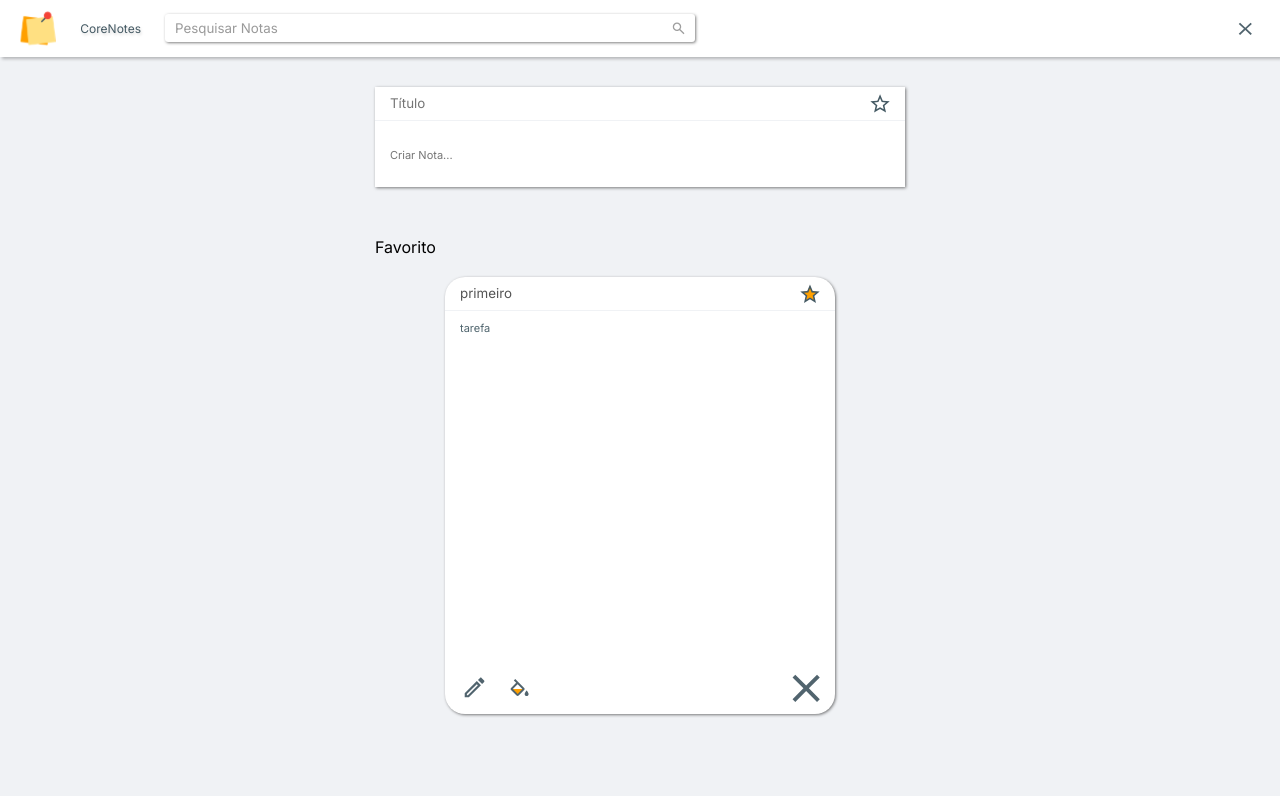
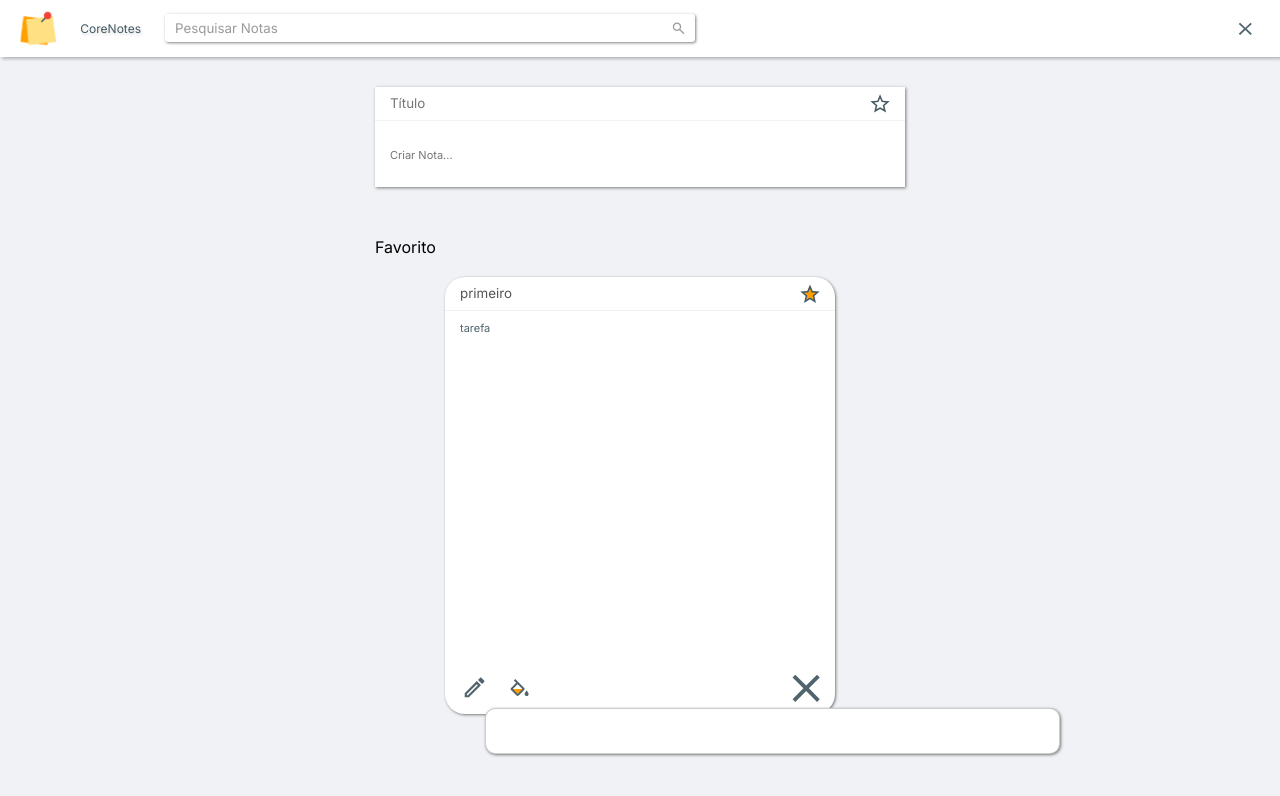
Before and after one commit to luisgustavofaria/todoListViteTs, a React (Vite) app: page / in a window 1280 px wide. Shown: the top 796 px of the page. Built offline with nearby package versions, Linux system fonts and the light colour scheme.

Commit message:
criando colors

```diff
--- a/src/App.tsx
+++ b/src/App.tsx
@@ -1,32 +1,34 @@
-import { ThemeProvider } from "styled-components";
-import { defaultTheme } from "./styles/themes/default";
-import { GlobalStyle } from "./styles/global";
-import { Header } from "./components/Header";
+import { ThemeProvider } from 'styled-components';
+import { defaultTheme } from './styles/themes/default';
+import { GlobalStyle } from './styles/global';
+import { Header } from './components/Header';
 import {
   Container01,
   Container02,
   Container03,
-} from "./components/Container/styles";
-import { Todo } from "./components/Todo";
-import { TodoForm } from "./components/TodoForm";
-import { useState } from "react";
-import { v4 as uuidv4 } from "uuid";
-import { useEffect } from "react";
+} from './components/Container/styles';
+import { Todo } from './components/Todo';
+import { TodoForm } from './components/TodoForm';
+import { useState } from 'react';
+import { v4 as uuidv4 } from 'uuid';
+import { useEffect } from 'react';
 
 export interface ITodoList {
   id: string;
   title: string;
   description: string;
   isFavorited: boolean;
+  color: string;
 }
 
 export function App() {
   const [todoList, setTodoList] = useState<ITodoList[]>([
     {
       id: uuidv4(),
-      title: "primeiro",
-      description: "tarefa",
+      title: 'primeiro',
+      description: 'tarefa',
       isFavorited: true,
+      color: 'red',
     },
   ]);
 
@@ -37,13 +39,14 @@ export function App() {
   function addTodo(
     newTitle: string,
     newDescription: string,
-    isFavorited: boolean,
+    isFavorited: boolean
   ) {
     const data = {
       id: uuidv4(),
       title: newTitle,
       description: newDescription,
       isFavorited: isFavorited,
+      color: 'red',
     };
     setTodoList((oldstate) => [...oldstate, data]); //usar esse codigo para operaçoes assincronas
     // setTodoList([...todoList, data]); esse codigo tbm funciona mas pode dar erro.
@@ -70,8 +73,8 @@ export function App() {
 
     setTodoList((oldstate) =>
       oldstate.map((todo) =>
-        todo.id === todoID ? { ...todo, isFavorited: !todo.isFavorited } : todo,
-      ),
+        todo.id === todoID ? { ...todo, isFavorited: !todo.isFavorited } : todo
+      )
     );
     //usar esse codigo para operaçoes assincronas
   }
@@ -79,7 +82,7 @@ export function App() {
   function editTodo(
     todoID: string,
     editTitle: string,
-    editDescription: string,
+    editDescription: string
   ) {
     // const newTodoList = todoList.map((todo) => {
     //   if (todo.id === todoID) {
@@ -101,8 +104,8 @@ export function App() {
       oldstate.map((todo) =>
         todo.id === todoID
           ? { ...todo, title: editTitle, description: editDescription }
-          : todo,
-      ),
+          : todo
+      )
     );
     // console.log(todoList);
   }
--- a/src/components/Todo/index.tsx
+++ b/src/components/Todo/index.tsx
@@ -1,18 +1,20 @@
 import {
+  Colors,
+  ContainerColors,
   ContainerTodo,
   ContainerTodoTextArea,
   ContainerTodoTitle,
   TodoFooter,
-} from "./styles";
+} from './styles';
 
-import favorited from "../../assets/favorited.svg";
-import nofavorited from "../../assets/nofavorited.svg";
-import noEdit from "../../assets/noEdit.svg";
-import edit from "../../assets/edit.svg";
-import colorEdit from "../../assets/color-edit.svg";
-import deleted from "../../assets/deleted.svg";
-import { useState } from "react";
-import { ITodoList } from "../../App";
+import favorited from '../../assets/favorited.svg';
+import nofavorited from '../../assets/nofavorited.svg';
+import noEdit from '../../assets/noEdit.svg';
+import edit from '../../assets/edit.svg';
+import colorEdit from '../../assets/color-edit.svg';
+import deleted from '../../assets/deleted.svg';
+import { useState } from 'react';
+import { ITodoList } from '../../App';
 
 interface TodoProps {
   todo: ITodoList;
@@ -21,7 +23,7 @@ interface TodoProps {
   onEditTodo: (
     todoID: string,
     editTitle: string,
-    editDescription: string,
+    editDescription: string
   ) => void;
 }
 
@@ -34,6 +36,7 @@ export function Todo({
   const [disabled, setDisabled] = useState(true);
   const [editTitle, setEditTitle] = useState(todo.title);
   const [editDescription, setEditDescription] = useState(todo.description);
+  // const allColors = [(props) => props.theme.colors];
 
   function onDisableTodo() {
     setDisabled((oldstate) => !oldstate);
@@ -76,6 +79,20 @@ export function Todo({
         {/* necessário usar arrow function para executar a função quando clicar no botao  */}
         {/* se usar onDeleteToDo(todo.id) a função é chamada quando renderizar a tela */}
       </TodoFooter>
+      <ContainerColors>
+        <Colors />
+        <Colors />
+        <Colors />
+        <Colors />
+        <Colors />
+        <Colors />
+        <Colors />
+        <Colors />
+        <Colors />
+        <Colors />
+        <Colors />
+        <Colors />
+      </ContainerColors>
     </ContainerTodo>
   );
 }
--- a/src/components/Todo/styles.ts
+++ b/src/components/Todo/styles.ts
@@ -7,6 +7,7 @@ export const ContainerTodo = styled.div`
   height: 437px;
   box-shadow: 1px 1px 3px rgba(0, 0, 0, 0.5);
   background-color: white;
+  position: relative;
 
   display: flex;
   flex-direction: column;
@@ -79,3 +80,26 @@ export const TodoFooter = styled.div`
     cursor: pointer;
   }
 `;
+
+export const ContainerColors = styled.div`
+  background-color: white;
+  width: 574.61px;
+  height: 46.46px;
+  position: absolute;
+  bottom: -40px;
+  left: 40px;
+  border-radius: 10px;
+  box-shadow: 1px 1px 3px rgba(0, 0, 0, 0.5);
+  border: 1px solid rgba(0, 0, 0, 0.2);
+  display: flex;
+  align-items: center;
+  justify-content: space-around;
+`;
+
+export const Colors = styled.div`
+  width: 36.71px;
+  height: 36.71px;
+  border-radius: 50%;
+  background-color: ${(props) => props.color};
+`;
+/* background-color: ${(props) => props.theme.colors.ellipse5}; */
--- a/src/styles/themes/default.ts
+++ b/src/styles/themes/default.ts
@@ -1,4 +1,16 @@
 export const defaultTheme = {
-  primary: '',
-  secondary: '',
+  colors: {
+    ellipse1: '#BAE2FF',
+    ellipse2: '#B9FFDD',
+    ellipse3: '#FFE8AC',
+    ellipse4: '#FFCAB9',
+    ellipse5: '#F99494',
+    ellipse6: '#9DD6FF',
+    ellipse7: '#ECA1FF',
+    ellipse8: '#DAFF8B',
+    ellipse9: '#FFA285',
+    ellipse10: '#CDCDCD',
+    ellipse11: '#979797',
+    ellipse12: '#A99A7C',
+  },
 };
```
